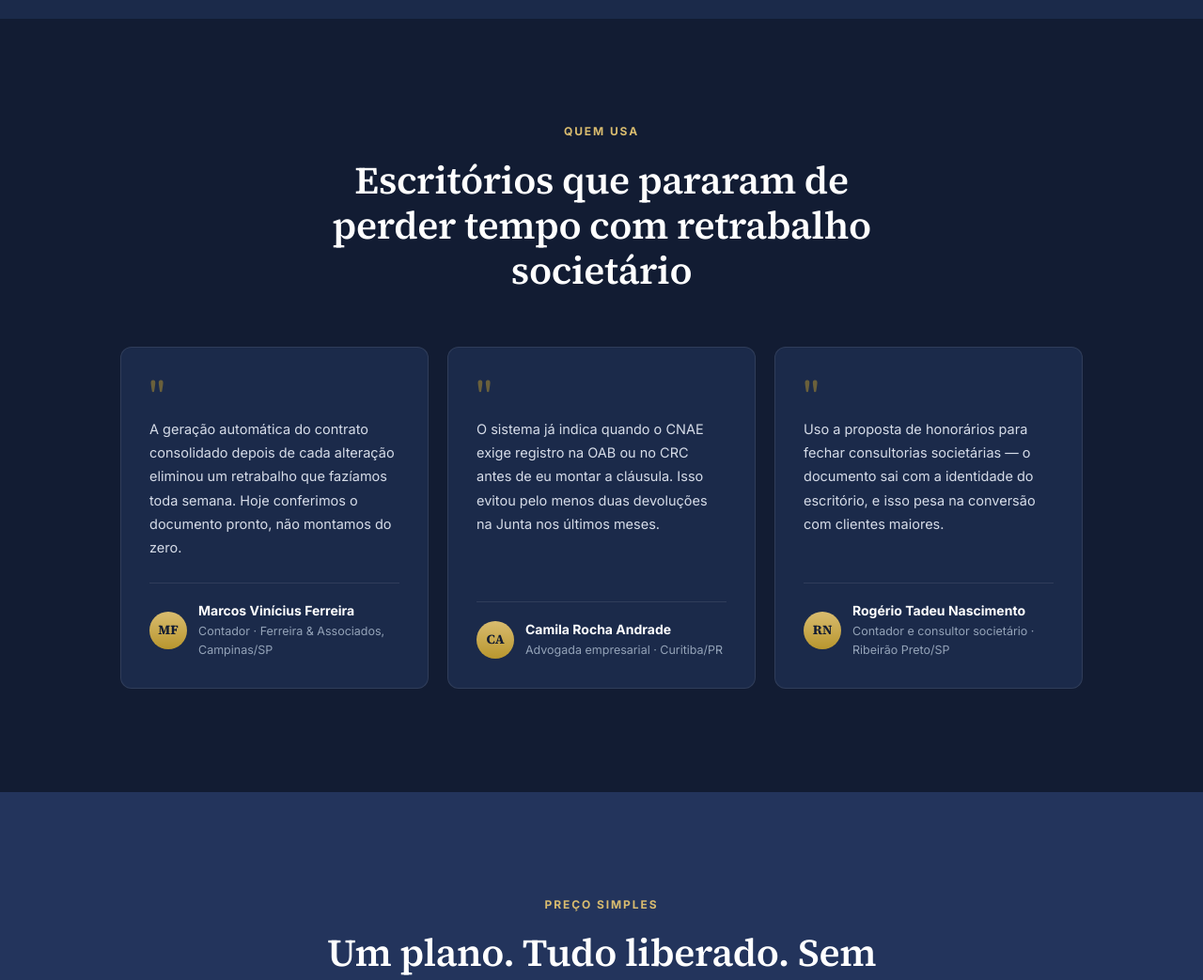
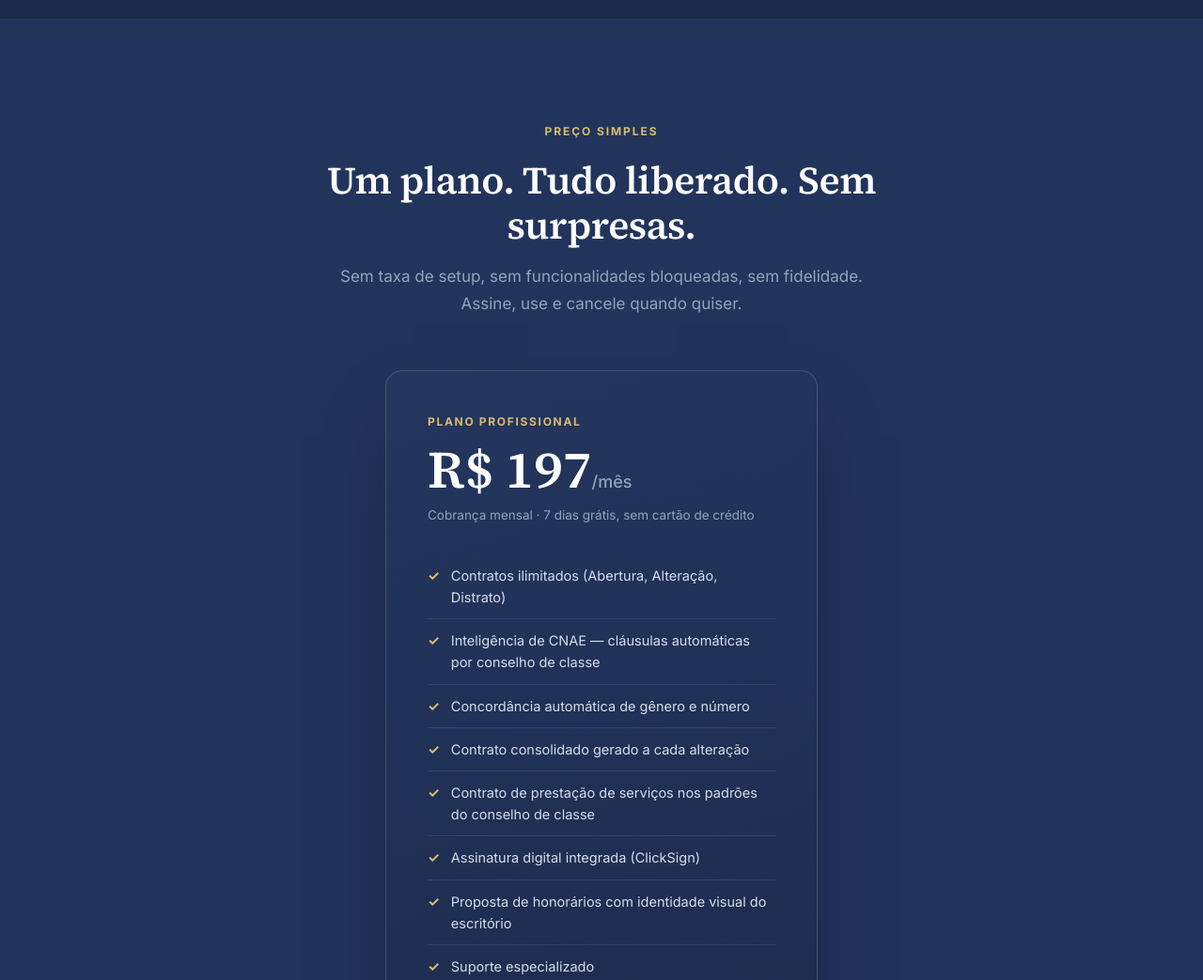
Before and after one commit to evicontcontabil-tech/useato-landing, a plain HTML site: page index.html in a window 1280 px wide. Shown: the part 7360-8403 px from the top of the page at 94% size. Drawn offline with Linux system fonts and the light colour scheme.

Commit message:
remove: seção de depoimentos (não eram reais)
Os três depoimentos eram fictícios. Num produto que vende precisão jurídica para
contadores — o tipo de leitor que cruza detalhes —, prova social inventada não é
marketing ousado: é propaganda enganosa, e mata a marca se for descoberta.

E ela seria: "Camila Rocha Andrade" aparecia DUAS vezes na mesma página — como a
sócia fictícia do contrato no mockup do topo e como autora de um depoimento.

A prova social real já está na página e é mais forte: nascido dentro de um
escritório com 35 anos de prática societária. Depoimentos voltam quando houver
clientes de verdade para assiná-los.

Removidos também o CSS e as referências órfãs nas media queries.

Co-Authored-By: Claude Opus 4.8 (1M context) <noreply@anthropic.com>

```diff
--- a/index.html
+++ b/index.html
@@ -356,29 +356,6 @@
   /* ── CREDIBILIDADE ── */
   .credibilidade { padding: 110px 48px; background: var(--navy); }
 
-  /* ── DEPOIMENTOS ── */
-  .depoimentos { padding: 110px 48px; background: var(--navy-deep); }
-  .dep-grid { display: grid; grid-template-columns: repeat(3, 1fr); gap: 20px; max-width: 1120px; margin: 0 auto; }
-  .dep-card {
-    background: var(--navy);
-    border: 1px solid var(--border);
-    border-radius: 12px;
-    padding: 30px;
-    display: flex; flex-direction: column;
-  }
-  .dep-quote-mark { font-family: var(--serif); font-size: 40px; color: var(--gold); opacity: 0.5; line-height: 1; margin-bottom: 4px; }
-  .dep-text { font-size: 14.5px; color: #D6DCE8; line-height: 1.75; margin-bottom: 24px; flex: 1; }
-  .dep-author { display: flex; align-items: center; gap: 12px; padding-top: 18px; border-top: 1px solid var(--border); }
-  .dep-avatar {
-    width: 40px; height: 40px; border-radius: 50%; flex-shrink: 0;
-    background: linear-gradient(180deg, var(--gold-light), var(--gold));
-    color: var(--navy-deep);
-    display: flex; align-items: center; justify-content: center;
-    font-family: var(--serif); font-weight: 700; font-size: 14px;
-  }
-  .dep-name { font-size: 14px; font-weight: 700; }
-  .dep-role { font-size: 12.5px; color: var(--text-secondary); margin-top: 1px; }
-
   /* ── PREÇO ── */
   .preco { padding: 110px 48px; background: var(--navy-elevated); }
   .preco-card {
@@ -443,16 +420,15 @@
     .func-grid { grid-template-columns: repeat(2, 1fr); }
     .passos { grid-template-columns: 1fr; gap: 36px; }
     .passo:not(:last-child)::after { display: none; }
-    .dep-grid { grid-template-columns: 1fr; }
     .dif-row { grid-template-columns: 1fr; gap: 10px; }
     .dif-example { justify-self: flex-start; }
   }
   @media (max-width: 640px) {
-    .wrap, nav, .hero, .problema, .funcionalidades, .como-funciona, .diferenciais, .validacao, .credibilidade, .depoimentos, .preco, .cta-final { padding-left: 20px; padding-right: 20px; }
+    .wrap, nav, .hero, .problema, .funcionalidades, .como-funciona, .diferenciais, .validacao, .credibilidade, .preco, .cta-final { padding-left: 20px; padding-right: 20px; }
     nav { padding-top: 0; padding-bottom: 0; }
     .nav-links { display: none; }
     .hero { padding-top: 48px; padding-bottom: 72px; }
-    .problema, .funcionalidades, .como-funciona, .diferenciais, .validacao, .credibilidade, .depoimentos, .preco { padding-top: 72px; padding-bottom: 72px; }
+    .problema, .funcionalidades, .como-funciona, .diferenciais, .validacao, .credibilidade, .preco { padding-top: 72px; padding-bottom: 72px; }
     .video-container { padding: 40px 16px; }
     .cta-final { padding-top: 88px; padding-bottom: 88px; }
     .func-grid { grid-template-columns: 1fr; }
@@ -740,51 +716,6 @@
   </div>
 </section>
 
-<!-- DEPOIMENTOS -->
-<section class="depoimentos">
-  <div class="wrap">
-    <div class="section-head">
-      <div class="eyebrow">Quem usa</div>
-      <h2 class="section-title">Escritórios que pararam de perder tempo com retrabalho societário</h2>
-    </div>
-    <div class="dep-grid">
-      <div class="dep-card">
-        <div class="dep-quote-mark">"</div>
-        <p class="dep-text">A geração automática do contrato consolidado depois de cada alteração eliminou um retrabalho que fazíamos toda semana. Hoje conferimos o documento pronto, não montamos do zero.</p>
-        <div class="dep-author">
-          <div class="dep-avatar">MF</div>
-          <div>
-            <div class="dep-name">Marcos Vinícius Ferreira</div>
-            <div class="dep-role">Contador · Ferreira &amp; Associados, Campinas/SP</div>
-          </div>
-        </div>
-      </div>
-      <div class="dep-card">
-        <div class="dep-quote-mark">"</div>
-        <p class="dep-text">O sistema já indica quando o CNAE exige registro na OAB ou no CRC antes de eu montar a cláusula. Isso evitou pelo menos duas devoluções na Junta nos últimos meses.</p>
-        <div class="dep-author">
-          <div class="dep-avatar">CA</div>
-          <div>
-            <div class="dep-name">Camila Rocha Andrade</div>
-            <div class="dep-role">Advogada empresarial · Curitiba/PR</div>
-          </div>
-        </div>
-      </div>
-      <div class="dep-card">
-        <div class="dep-quote-mark">"</div>
-        <p class="dep-text">Uso a proposta de honorários para fechar consultorias societárias — o documento sai com a identidade do escritório, e isso pesa na conversão com clientes maiores.</p>
-        <div class="dep-author">
-          <div class="dep-avatar">RN</div>
-          <div>
-            <div class="dep-name">Rogério Tadeu Nascimento</div>
-            <div class="dep-role">Contador e consultor societário · Ribeirão Preto/SP</div>
-          </div>
-        </div>
-      </div>
-    </div>
-  </div>
-</section>
-
 <!-- PREÇO -->
 <section class="preco" id="preco">
   <div class="wrap">
```
